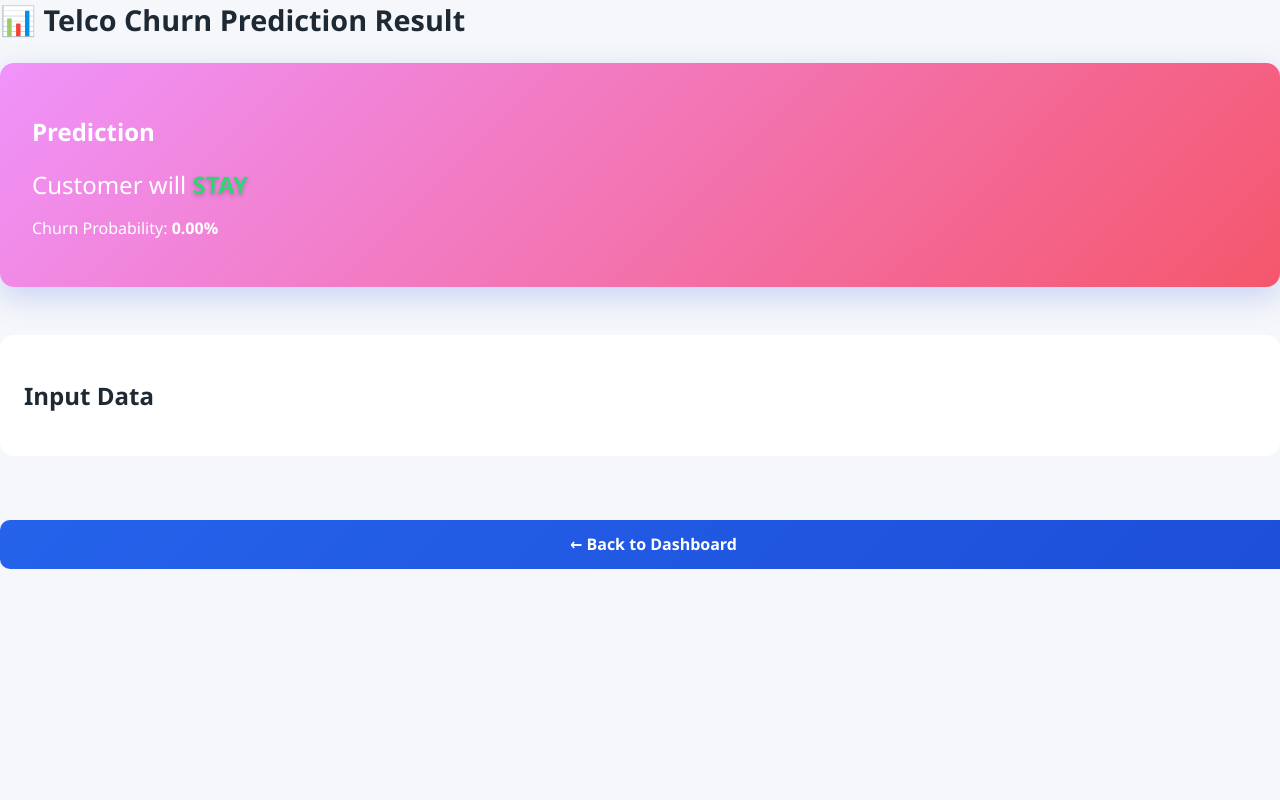
After one commit to hutuswatermelon/NT533Q13-Project, a Flask app: template Flask_Rest_API/templates/result_telco.html in a window 1280 px wide. The commit adds this page. Run offline with Flask 3, Linux system fonts and the light colour scheme; the template is opened without the code that fills it, so the values that code supplies are empty.

Commit message:
update UI

```diff
--- a/Flask_Rest_API/app.py
+++ b/Flask_Rest_API/app.py
@@ -2,7 +2,7 @@ import io
 import os
 import tempfile
 import numpy as np
-from flask import Flask, request, jsonify, render_template, send_file
+from flask import Flask, request, render_template, send_file
 from PIL import Image, ImageFile
 from tensorflow.keras.applications.resnet50 import ResNet50, preprocess_input
 from pyspark.sql import SparkSession, Row
@@ -18,29 +18,27 @@ app = Flask(__name__)
 # ====================================
 spark = (
     SparkSession.builder
-    .appName("ChurnPredictionAPI")
-    # Nạp GCS connector jar
+    .appName("MLPredictionAPI")  # ✅ Đổi tên tổng quát hơn
     .config("spark.jars", "/opt/spark/jars/gcs-connector.jar")
-    # Cho phép Spark đọc GCS
     .config("spark.hadoop.fs.gs.impl", "com.google.cloud.hadoop.fs.gcs.GoogleHadoopFileSystem")
-    # Sử dụng Application Default Credentials từ metadata server
     .config("spark.hadoop.google.cloud.auth.service.account.enable", "true")
-    # ID của project GCP
     .config("spark.hadoop.fs.gs.project.id", "nt533q13-distributed-ml")
     .getOrCreate()
 )
 
 # ====================================
-# 📦 Load model từ GCS
+# 📦 Load models từ GCS
 # ====================================
 ImageFile.LOAD_TRUNCATED_IMAGES = True
 TELCO_MODEL_PATH = "gs://nt533q13-spark-data/models/telco_rf"
 DOGCAT_MODEL_PATH = "gs://nt533q13-spark-data/models/dogcat_lr_model"
 DOGCAT_LABEL_PATH = "gs://nt533q13-spark-data/models/dogcat_lr_labels"
+
 AVAILABLE_MODELS = [
-    {"id": "telco_rf", "name": "Random Forest (Telco)"},
+    {"id": "telco_rf", "name": "Random Forest (Telco Churn)"},
     {"id": "dogcat_lr", "name": "Logistic Regression (Dog vs Cat)"},
 ]
+
 print("🔹 Đang load mô hình...")
 telco_model = PipelineModel.load(TELCO_MODEL_PATH)
 dogcat_model = LogisticRegressionModel.load(DOGCAT_MODEL_PATH)
@@ -52,33 +50,89 @@ dogcat_labels = {
 print("✅ Load mô hình thành công!")
 
 REQUIRED_COLUMNS = [
-    "customerID",
-    "gender",
-    "SeniorCitizen",
-    "Partner",
-    "Dependents",
-    "tenure",
-    "PhoneService",
-    "MultipleLines",
-    "InternetService",
-    "OnlineSecurity",
-    "OnlineBackup",
-    "DeviceProtection",
-    "TechSupport",
-    "StreamingTV",
-    "StreamingMovies",
-    "Contract",
-    "PaperlessBilling",
-    "PaymentMethod",
-    "MonthlyCharges",
-    "TotalCharges",
+    "customerID", "gender", "SeniorCitizen", "Partner", "Dependents",
+    "tenure", "PhoneService", "MultipleLines", "InternetService",
+    "OnlineSecurity", "OnlineBackup", "DeviceProtection", "TechSupport",
+    "StreamingTV", "StreamingMovies", "Contract", "PaperlessBilling",
+    "PaymentMethod", "MonthlyCharges", "TotalCharges",
 ]
 
-# =========================
-# Giao diện nhập dữ liệu
-# =========================
+# ====================================
+# 🔧 Helper functions
+# ====================================
+def extract_image_features(file_storage):
+    """Trích xuất features từ ảnh sử dụng ResNet50"""
+    image = Image.open(file_storage.stream).convert("RGB").resize((224, 224))
+    array = np.asarray(image).astype("float32")
+    array = np.expand_dims(array, axis=0)
+    array = preprocess_input(array)
+    features = resnet_model.predict(array, verbose=0)
+    return features.flatten().astype("float32")
+
+def predict_telco_churn(form_data):
+    """Logic dự đoán churn cho khách hàng Telco"""
+    data = {
+        "customerID": form_data.get("customerID"),
+        "gender": form_data.get("gender"),
+        "SeniorCitizen": int(form_data.get("SeniorCitizen")),
+        "Partner": form_data.get("Partner"),
+        "Dependents": form_data.get("Dependents"),
+        "tenure": int(form_data.get("tenure")),
+        "PhoneService": form_data.get("PhoneService"),
+        "MultipleLines": form_data.get("MultipleLines"),
+        "InternetService": form_data.get("InternetService"),
+        "OnlineSecurity": form_data.get("OnlineSecurity"),
+        "OnlineBackup": form_data.get("OnlineBackup"),
+        "DeviceProtection": form_data.get("DeviceProtection"),
+        "TechSupport": form_data.get("TechSupport"),
+        "StreamingTV": form_data.get("StreamingTV"),
+        "StreamingMovies": form_data.get("StreamingMovies"),
+        "Contract": form_data.get("Contract"),
+        "PaperlessBilling": form_data.get("PaperlessBilling"),
+        "PaymentMethod": form_data.get("PaymentMethod"),
+        "MonthlyCharges": float(form_data.get("MonthlyCharges")),
+        "TotalCharges": float(form_data.get("TotalCharges"))
+    }
+    data_for_model = {k: v for k, v in data.items() if k != "customerID"}
+    df = spark.createDataFrame([data_for_model])
+
+    prediction = telco_model.transform(df).collect()[0]
+    label = int(prediction["prediction"])
+    prob = float(prediction["probability"][1])
+
+    return {
+        "prediction": label,
+        "probability": prob,
+        "input_data": data,
+        "model_type": "telco_churn"
+    }
+
+def classify_dog_cat(image_file):
+    """Logic phân loại ảnh chó/mèo"""
+    if not image_file or image_file.filename == "":
+        raise ValueError("Please upload an image.")
+
+    features = extract_image_features(image_file)
+    df = spark.createDataFrame([Row(features_vec=Vectors.dense(features))])
+
+    prediction = dogcat_model.transform(df).collect()[0]
+    pred_idx = int(prediction["prediction"])
+    label = dogcat_labels.get(pred_idx, str(pred_idx))
+    prob = float(prediction["probability"][pred_idx])
+
+    return {
+        "prediction": label,
+        "probability": prob,
+        "input_data": {"filename": image_file.filename},
+        "model_type": "dogcat_classification"
+    }
+
+# ====================================
+# 🌐 Routes
+# ====================================
 @app.route("/", methods=["GET"])
 def index():
+    """Trang chủ - chọn model"""
     selected_model = request.args.get("model", AVAILABLE_MODELS[0]["id"])
     return render_template(
         "index.html",
@@ -87,82 +141,33 @@ def index():
         required_columns=REQUIRED_COLUMNS,
     )
 
-# ====================================
-# 🚀 API predict
-# ====================================
-@app.route("/predict", methods=["POST"])
-def predict():
-    model_name = request.form.get("model_name", "telco_rf")
+@app.route("/predict/telco", methods=["POST"])
+def predict_telco():
+    """Route riêng cho Telco churn prediction"""
     try:
-        if model_name == "telco_rf":
-            # Lấy dữ liệu từ form
-            data = {
-                "customerID": request.form.get("customerID"),
-                "gender": request.form.get("gender"),
-                "SeniorCitizen": int(request.form.get("SeniorCitizen")),
-                "Partner": request.form.get("Partner"),
-                "Dependents": request.form.get("Dependents"),
-                "tenure": int(request.form.get("tenure")),
-                "PhoneService": request.form.get("PhoneService"),
-                "MultipleLines": request.form.get("MultipleLines"),
-                "InternetService": request.form.get("InternetService"),
-                "OnlineSecurity": request.form.get("OnlineSecurity"),
-                "OnlineBackup": request.form.get("OnlineBackup"),
-                "DeviceProtection": request.form.get("DeviceProtection"),
-                "TechSupport": request.form.get("TechSupport"),
-                "StreamingTV": request.form.get("StreamingTV"),
-                "StreamingMovies": request.form.get("StreamingMovies"),
-                "Contract": request.form.get("Contract"),
-                "PaperlessBilling": request.form.get("PaperlessBilling"),
-                "PaymentMethod": request.form.get("PaymentMethod"),
-                "MonthlyCharges": float(request.form.get("MonthlyCharges")),
-                "TotalCharges": float(request.form.get("TotalCharges"))
-            }
-            data_for_model = {k: v for k, v in data.items() if k != "customerID"}
-            df = spark.createDataFrame([data_for_model])
+        result = predict_telco_churn(request.form)
+        return render_template("result_telco.html", result=result)
+    except Exception as e:
+        return render_template("result_telco.html", error=str(e))
 
-            # Dự đoán
-            prediction = telco_model.transform(df).collect()[0]
-            label = int(prediction["prediction"])
-            prob = float(prediction["probability"][1])
-
-            return render_template("result.html",
-                                   prediction=label,
-                                   probability=prob,
-                                   data=data)
-        if model_name == "dogcat_lr_model":
-            uploaded_image = request.files.get("image")
-            if not uploaded_image or uploaded_image.filename == "":
-                return render_template("result.html", error="Please upload an image.")
-            features = extract_image_features(uploaded_image)
-            df = spark.createDataFrame([Row(features_vec=Vectors.dense(features))])
-            prediction = dogcat_model.transform(df).collect()[0]
-            pred_idx = int(prediction["prediction"])
-            label = dogcat_labels.get(pred_idx, str(pred_idx))
-            prob_vector = prediction["probability"]
-            prob = float(prob_vector[pred_idx])
-            return render_template("result.html",
-                                   prediction=label,
-                                   probability=prob,
-                                   data={"model": "dogcat_lr_model", "filename": uploaded_image.filename})
-        return render_template("result.html", error="Unsupported model selected.")
+@app.route("/predict/dogcat", methods=["POST"])
+def predict_dogcat():
+    """Route riêng cho Dog/Cat classification"""
+    try:
+        image_file = request.files.get("image")
+        result = classify_dog_cat(image_file)
+        return render_template("result_dogcat.html", result=result)
     except Exception as e:
-        return render_template("result.html", error=str(e))
-
-@app.route("/health", methods=["GET"])
-def health():
-    return "OK", 200
+        return render_template("result_dogcat.html", error=str(e))
 
 @app.route("/batch_predict", methods=["POST"])
 def batch_predict():
-    model_name = request.form.get("model_name", "telco_rf")
-    if model_name != "telco_rf":
-        return render_template("result.html", error="Batch prediction chỉ hỗ trợ mô hình Telco.")
+    """Batch prediction cho Telco (CSV upload)"""
     uploaded_file = request.files.get("file")
     if not uploaded_file or uploaded_file.filename == "":
-        return render_template("result.html", error="No CSV file provided.")
+        return render_template("result_telco.html", error="No CSV file provided.")
     if not uploaded_file.filename.lower().endswith(".csv"):
-        return render_template("result.html", error="File must be a CSV.")
+        return render_template("result_telco.html", error="File must be a CSV.")
 
     tmp_path = None
     try:
@@ -173,7 +178,7 @@ def batch_predict():
         df = spark.read.option("header", "true").csv(tmp_path)
         missing_cols = [col for col in REQUIRED_COLUMNS if col not in df.columns]
         if missing_cols:
-            return render_template("result.html", error=f"Missing columns: {', '.join(missing_cols)}")
+            return render_template("result_telco.html", error=f"Missing columns: {', '.join(missing_cols)}")
 
         df = df.select(*REQUIRED_COLUMNS)
         df = df.withColumn("SeniorCitizen", F.col("SeniorCitizen").cast("int"))
@@ -184,9 +189,7 @@ def batch_predict():
             F.when(F.trim(F.col("TotalCharges")) == "", None).otherwise(F.col("TotalCharges"))
         )
         df = df.withColumn("TotalCharges", F.col("TotalCharges").cast("double"))
-        df = df.fillna(
-            {"SeniorCitizen": 0, "tenure": 0, "MonthlyCharges": 0.0, "TotalCharges": 0.0}
-        )
+        df = df.fillna({"SeniorCitizen": 0, "tenure": 0, "MonthlyCharges": 0.0, "TotalCharges": 0.0})
 
         df_with_id = df.withColumn("row_id", F.monotonically_increasing_id())
         features_df = df_with_id.drop("customerID")
@@ -208,21 +211,17 @@ def batch_predict():
             io.BytesIO(csv_buffer.getvalue().encode("utf-8")),
             mimetype="text/csv",
             as_attachment=True,
-            download_name="result.csv",
+            download_name="telco_predictions.csv",
         )
     except Exception as e:
-        return render_template("result.html", error=str(e))
+        return render_template("result_telco.html", error=str(e))
     finally:
         if tmp_path and os.path.exists(tmp_path):
             os.remove(tmp_path)
 
-def extract_image_features(file_storage):
-    image = Image.open(file_storage.stream).convert("RGB").resize((224, 224))
-    array = np.asarray(image).astype("float32")
-    array = np.expand_dims(array, axis=0)
-    array = preprocess_input(array)
-    features = resnet_model.predict(array, verbose=0)
-    return features.flatten().astype("float32")
+@app.route("/health", methods=["GET"])
+def health():
+    return "OK", 200
 
 if __name__ == "__main__":
     app.run(host="0.0.0.0", port=8080)
--- a/Flask_Rest_API/static/style.css
+++ b/Flask_Rest_API/static/style.css
@@ -159,3 +159,84 @@ button:hover,
     flex-direction: column;
     gap: 1.5rem;
 }
+
+/* Result-specific styles */
+.result-box {
+    background: linear-gradient(135deg, #667eea 0%, #764ba2 100%);
+    color: white;
+    padding: 2rem;
+    border-radius: 14px;
+    margin-bottom: 1.5rem;
+    box-shadow: 0 10px 30px rgba(102, 126, 234, 0.3);
+}
+
+.churn-result {
+    background: linear-gradient(135deg, #f093fb 0%, #f5576c 100%);
+}
+
+.image-result {
+    background: linear-gradient(135deg, #4facfe 0%, #00f2fe 100%);
+}
+
+.error-box {
+    background: #fee;
+    border: 2px solid #f88;
+    padding: 1.5rem;
+    border-radius: 12px;
+    margin-bottom: 1.5rem;
+}
+
+.prediction-label {
+    font-size: 1.5rem;
+    margin: 1rem 0;
+}
+
+.churn-yes {
+    color: #ff4757;
+    text-shadow: 0 2px 4px rgba(0,0,0,0.2);
+}
+
+.churn-no {
+    color: #2ed573;
+    text-shadow: 0 2px 4px rgba(0,0,0,0.2);
+}
+
+.animal-label {
+    font-size: 2rem;
+    text-transform: uppercase;
+}
+
+.animal-label.dog {
+    color: #ffd93d;
+}
+
+.animal-label.cat {
+    color: #ff6b9d;
+}
+
+.data-box {
+    background: white;
+    padding: 1.5rem;
+    border-radius: 14px;
+    margin-bottom: 1.5rem;
+}
+
+.data-list {
+    list-style: none;
+    padding: 0;
+}
+
+.data-list li {
+    padding: 0.5rem 0;
+    border-bottom: 1px solid #e5e7eb;
+}
+
+.data-list li:last-child {
+    border-bottom: none;
+}
+
+.data-list span {
+    font-weight: 600;
+    color: #6b7280;
+    margin-right: 0.5rem;
+}
--- /dev/null
+++ b/Flask_Rest_API/templates/result_telco.html
@@ -0,0 +1,42 @@
+<!DOCTYPE html>
+<html lang="en">
+<head>
+    <meta charset="UTF-8">
+    <title>Telco Churn Result</title>
+    <link rel="stylesheet" href="{{ url_for('static', filename='style.css') }}">
+</head>
+<body>
+    <main class="container">
+        <h1>📊 Telco Churn Prediction Result</h1>
+
+        {% if error %}
+            <div class="error-box">
+                <h2>❌ Error</h2>
+                <p>{{ error }}</p>
+            </div>
+        {% else %}
+            <div class="result-box churn-result">
+                <h2>Prediction</h2>
+                <p class="prediction-label">
+                    Customer will
+                    <strong class="{% if result.prediction == 1 %}churn-yes{% else %}churn-no{% endif %}">
+                        {{ 'CHURN' if result.prediction == 1 else 'STAY' }}
+                    </strong>
+                </p>
+                <p class="probability">Churn Probability: <strong>{{ '%.2f'|format(result.probability * 100) }}%</strong></p>
+            </div>
+
+            <div class="data-box">
+                <h2>Input Data</h2>
+                <ul class="data-list">
+                    {% for key, value in result.input_data.items() %}
+                        <li><span>{{ key }}:</span> {{ value }}</li>
+                    {% endfor %}
+                </ul>
+            </div>
+        {% endif %}
+
+        <a class="back-link" href="{{ url_for('index', model='telco_rf') }}">← Back to Dashboard</a>
+    </main>
+</body>
+</html>
```
Also changed, not shown: Flask_Rest_API/templates/index.html (+34 -43 lines), Flask_Rest_API/templates/result_dogcat.html (added, +41 -0 lines).
